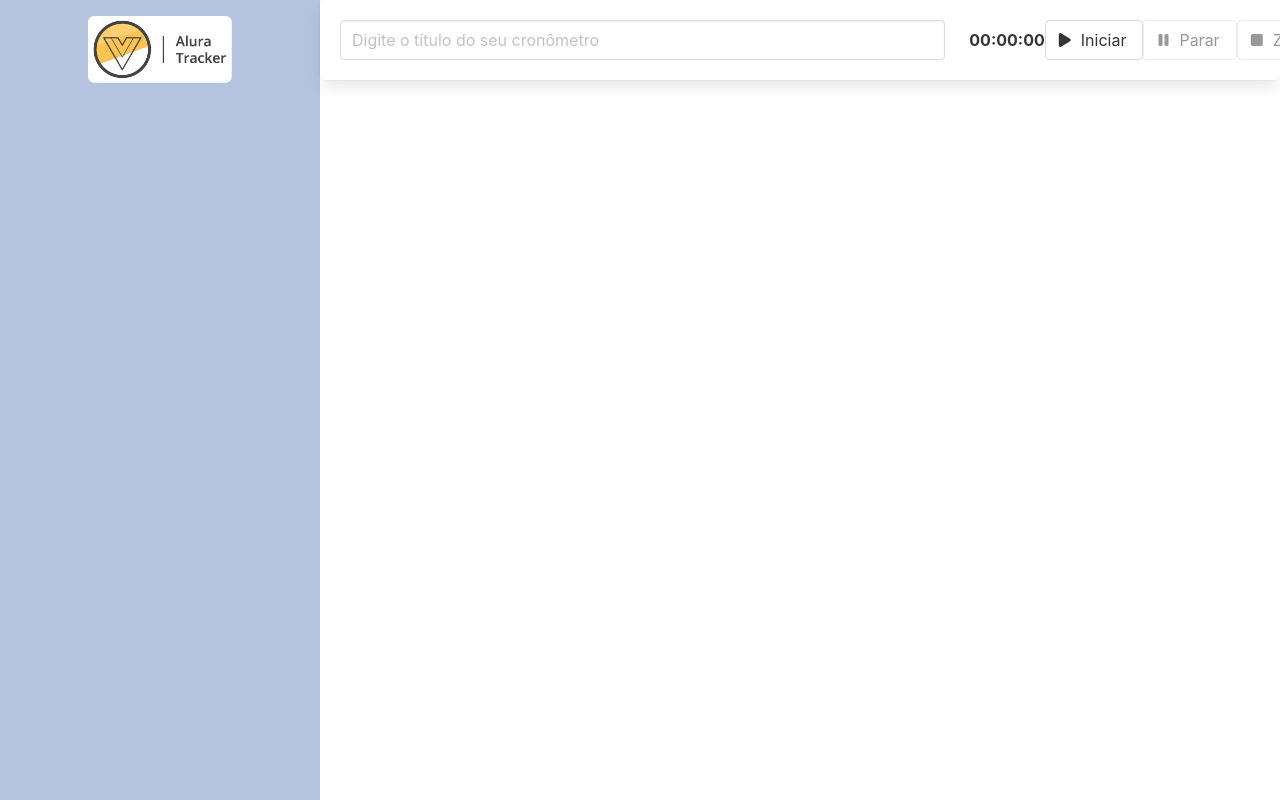
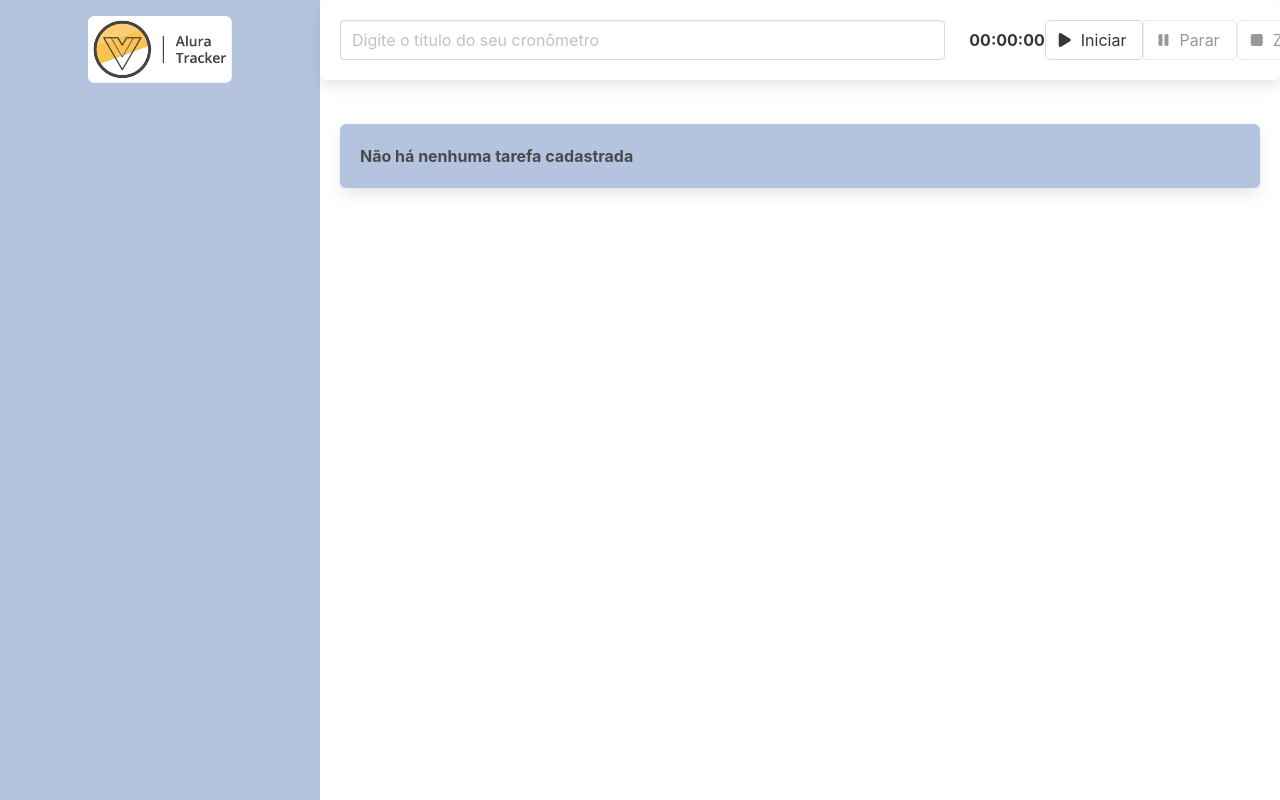
Before and after one commit to DavidGabrielBJorge/cronometro-vue, a Vue app: page /#/ in a window 1280 px wide. Shown: the top 800 px of the page. Built offline with nearby package versions, Linux system fonts and the light colour scheme.

Commit message:
add: ajustando a logica da lista de tarefa, para exibir quando a lista de tarefas esta vazia ou não

```diff
--- a/src/App.vue
+++ b/src/App.vue
@@ -6,9 +6,17 @@
     </div>
     <div class="column is-three-quarter">
       <FormularioCronometro @aoSalvarTarefa="salvarTarefa"/>
+
       <div class="lista">
         <TarefaCronometro v-for="(tarefa, index) in tarefas" :key="index" :tarefa="tarefa"/><!--Para adicionar cada componente tarefa é preciso usar o "v-for"-->
+
+        <BoxCronometro v-if="listaVazia"><!--O v-if verifica se a lista está vazia ou não para aparecer o box-->
+        Não há nenhuma tarefa cadastrada
+        </BoxCronometro>
       </div>
+
+
+
     </div>
   </main>
 </template>
@@ -19,17 +27,25 @@ import BarraLateral from './components/BarraLateral.vue';
 import FormularioCronometro from './components/FormularioCronometro.vue';
 import TarefaCronometro from './components/TarefaCronometro.vue';
 import InterfaceTarefas from './interfaces/InterfaceTarefa'
+import BoxCronometro from './components/BoxCronometro.vue';
 
 export default defineComponent({
   name: 'App',
   components:{
     BarraLateral,
     FormularioCronometro,
-    TarefaCronometro
+    TarefaCronometro,
+    BoxCronometro
   },
   data(){
     return{
       tarefas: [] as InterfaceTarefas[] //Criando uma lista de tarefas
+    }
+  },
+  computed:{
+    //verifica se a lista de tarefa está vazia
+    listaVazia() : boolean{
+      return this.tarefas.length === 0
     }
   },
   methods:{
--- /dev/null
+++ b/src/components/BoxCronometro.vue
@@ -0,0 +1,19 @@
+<template>
+    <div class="box has-text-weight-bold">
+          <slot></slot><!--O que estiver dentro do slot será renderizado-->
+    </div>
+</template>
+
+<script lang="ts">
+import { defineComponent } from 'vue'
+
+export default defineComponent({
+    name: "BoxCronometro"
+})
+</script>
+
+<style scoped>
+.box{
+    background: #b4c4de;
+}
+</style>
--- a/src/components/TarefaCronometro.vue
+++ b/src/components/TarefaCronometro.vue
@@ -1,26 +1,28 @@
 <template>
-    <div class="box has-text-weight-bold">
+    <BoxCronometro>
         <div class="columns">
             <div class="column is-7">
-                {{ tarefa.descricao }}
+                {{ tarefa.descricao || 'Sem descrição' }}
             </div>
             <div class="column">
                 <CronometroAplicacao :tempoEmSegundos="tarefa.duracaoEmSegundos"/>
             </div>
+        </div>
 
-        </div>
-    </div>
+    </BoxCronometro>
 </template>
 
 <script lang="ts">
 import { defineComponent,PropType } from 'vue';
 import CronometroAplicacao from './CronometroAplicacao.vue';
 import InterfaceTarefa from '../interfaces/InterfaceTarefa';
+import BoxCronometro from './BoxCronometro.vue'
 
 export default defineComponent({
     name: 'TarefaCronometro',
     components:{
-        CronometroAplicacao
+        CronometroAplicacao,
+        BoxCronometro
     },
     props:{
         tarefa:{
@@ -36,8 +38,3 @@ filhos serão estilizadas daquela forma específica
 
 Nesse caso apenas o box da tarefa cronometro terá background dessa cor
 -->
-<style scoped>
-.box{
-    background: #b4c4de;
-}
-</style>
```
